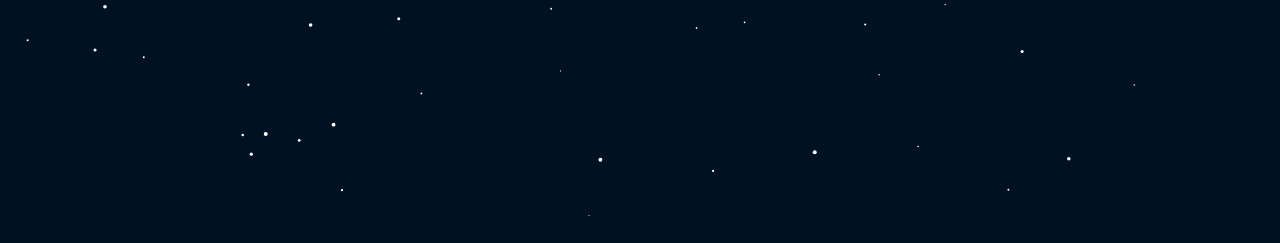
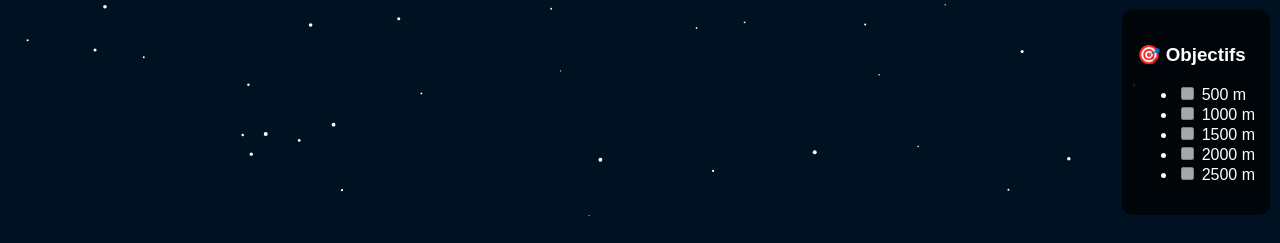
Before and after one commit to Valartan2/Astrolab-Rush, a plain HTML site: page index.html in a window 1280 px wide. Shown: the top 243 px of the page. Drawn offline with Linux system fonts and the light colour scheme.

Commit message:
Update index.html

```diff
--- a/index.html
+++ b/index.html
@@ -266,6 +266,19 @@
 
   <div id="success-banner"></div>
 
+  <!-- ✅ To-do list des objectifs -->
+<div id="todoList" style="position: absolute; top: 10px; right: 10px; background: rgba(0,0,0,0.7); padding: 15px; border-radius: 10px; color: white; font-family: sans-serif; z-index: 1000;">
+  <h3>🎯 Objectifs</h3>
+  <ul id="goals">
+    <li data-target="500"><input type="checkbox" disabled> 500 m</li>
+    <li data-target="1000"><input type="checkbox" disabled> 1000 m</li>
+    <li data-target="1500"><input type="checkbox" disabled> 1500 m</li>
+    <li data-target="2000"><input type="checkbox" disabled> 2000 m</li>
+    <li data-target="2500"><input type="checkbox" disabled> 2500 m</li>
+  </ul>
+</div>
+
+
   <script src="game.js"></script>
 
   <script>
```
